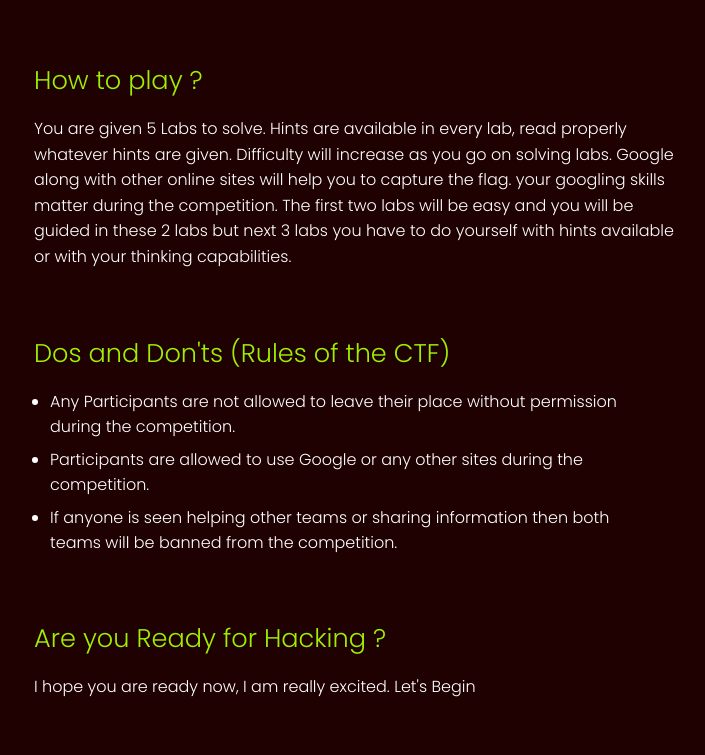
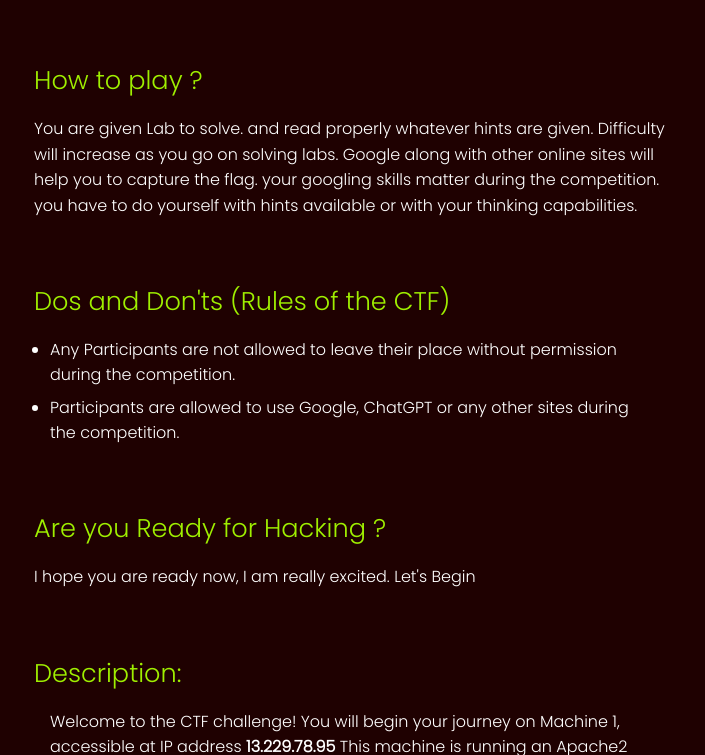
Before and after one commit to dhruv11011/Digital_Forensics_CTF, a plain HTML site: page index.html in a window 1280 px wide. Shown: the part 654-1409 px from the top of the page, without its empty margins (286-991 px from the left). Drawn offline with Linux system fonts and the light colour scheme.

Commit message:
Update index.html

```diff
--- a/index.html
+++ b/index.html
@@ -33,11 +33,9 @@
             </div>
             <div class="content">
                 <p class="question">How to play ?</p>
-                <p class="answer">You are given 5 Labs to solve. Hints are available in every lab, read properly
-                    whatever hints are given. Difficulty will increase as you go on solving labs. Google along with
+                <p class="answer">You are given Lab to solve. and read properly whatever hints are given. Difficulty will increase as you go on solving labs. Google along with
                     other online sites will help you to capture the flag. your googling skills matter during the
-                    competition. The first two labs will be easy and you will be guided in these 2 labs but next 3 labs
-                    you have to do yourself with hints available or with your thinking capabilities.</p>
+                    competition. you have to do yourself with hints available or with your thinking capabilities.</p>
             </div>
 
             <div class="content">
@@ -45,9 +43,7 @@
                 <ul>
                     <li>Any Participants are not allowed to leave their place without permission during the competition.
                     </li>
-                    <li>Participants are allowed to use Google or any other sites during the competition.</li>
-                    <li>If anyone is seen helping other teams or sharing information then both teams will be banned from
-                        the competition.</li>
+                    <li>Participants are allowed to use Google, ChatGPT or any other sites during the competition.</li>
                 </ul>
             </div>
 
```
